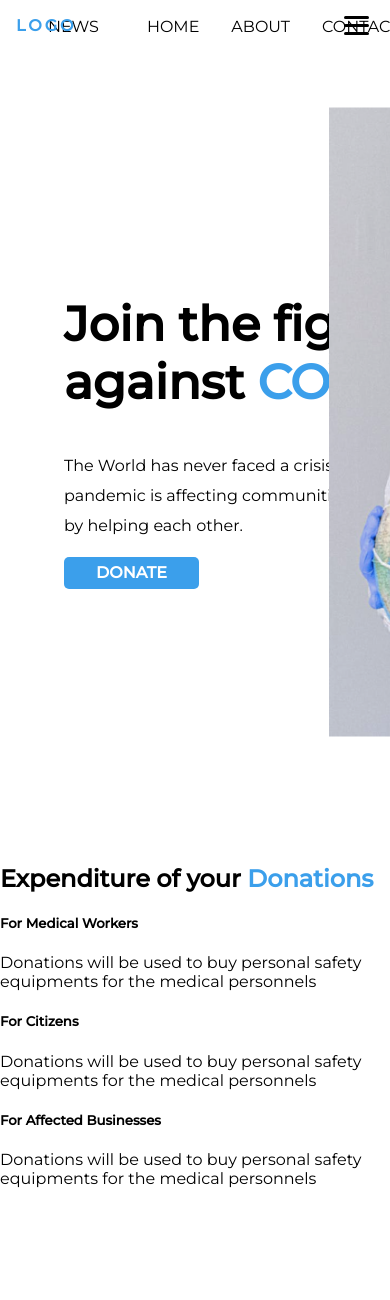
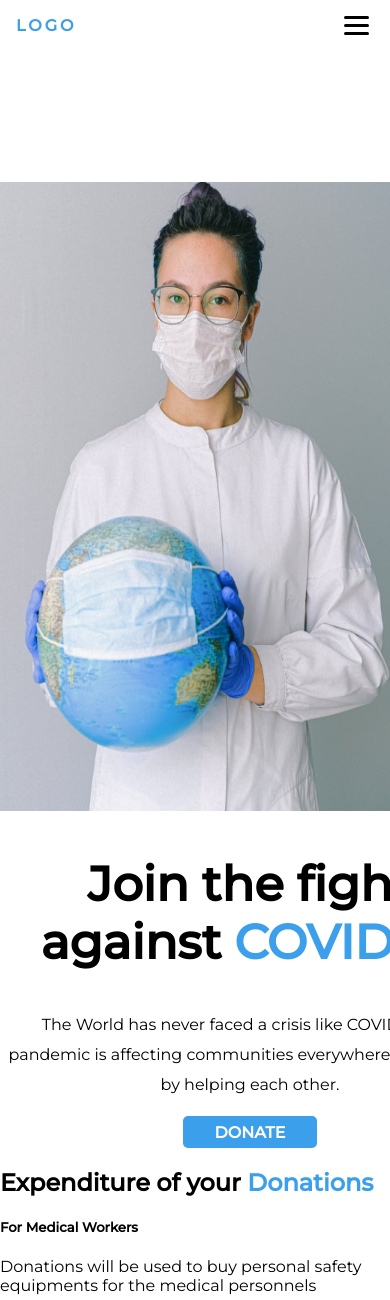
Before and after one commit to ASHWIN776/Donation-System, a PHP site: page / in a window 390 px wide; the page is wider, and only the part inside the window is pictured. Shown: the top 1300 px of that part. Before the commit the page ends 1188 px from the top of that part, so only its background shows below. Run offline with PHP 8.4, Linux system fonts and the light colour scheme; some libraries are stand-ins or nearby versions.

Commit message:
Styled Home section for mob layouts

```diff
--- a/assets/styles/styles.css
+++ b/assets/styles/styles.css
@@ -10,13 +10,11 @@ body, html{
 }
 
 header{
-    width: 100%;
-    position: fixed;
-    top: 0%;
     display: flex;
     align-items: center;
     min-height: 6vh;
     transition: background-color 400ms;
+    z-index: 2;
 }
 
 header > *{
@@ -61,6 +59,11 @@ nav ul{
     color: black;
 }
 
+.nav-link:active{
+    border-bottom: 2px solid;
+}
+
+
 #donate-nav{
     background-color: transparent;
     padding: 0.3rem 0.7rem;
@@ -95,6 +98,9 @@ nav ul{
 .nav-scroll{
     background-color: white;
     z-index: 1;
+    position: sticky;
+    top: 0%;
+    width: 100%;
 }
 
 .nav-scroll #donate-nav{
@@ -171,6 +177,8 @@ button:hover{
     }
 
     nav{
+        flex-grow: 0;
+        flex-direction: column;
         padding-left: 1rem;
         position: absolute;
         width: 100%;
@@ -196,7 +204,7 @@ button:hover{
     }
 
     .shift-main{
-        margin-top: 12rem;
+        margin-top: 22rem;
     }
 
     .rotate .line1{
@@ -214,4 +222,34 @@ button:hover{
     .nav-top{
         z-index: 0;
     }
+
+
+    main{
+        margin-top: 15.85rem;
+    }
+
+    #home{
+        flex-direction: column-reverse;
+    }
+
+    #home-content{
+        text-align: center;
+        margin: 0 auto;
+    }
+
+    #home-content > div{
+        margin: 0;
+    }
+
+    #home-pic{
+        flex-basis: 100%;
+        background-color: white;
+    }
+
+    #home-pic img{
+        max-width: 100%;
+        left: 50%;
+        top: 0%;
+        transform: translate(-50%,0);
+    }
 }
```
